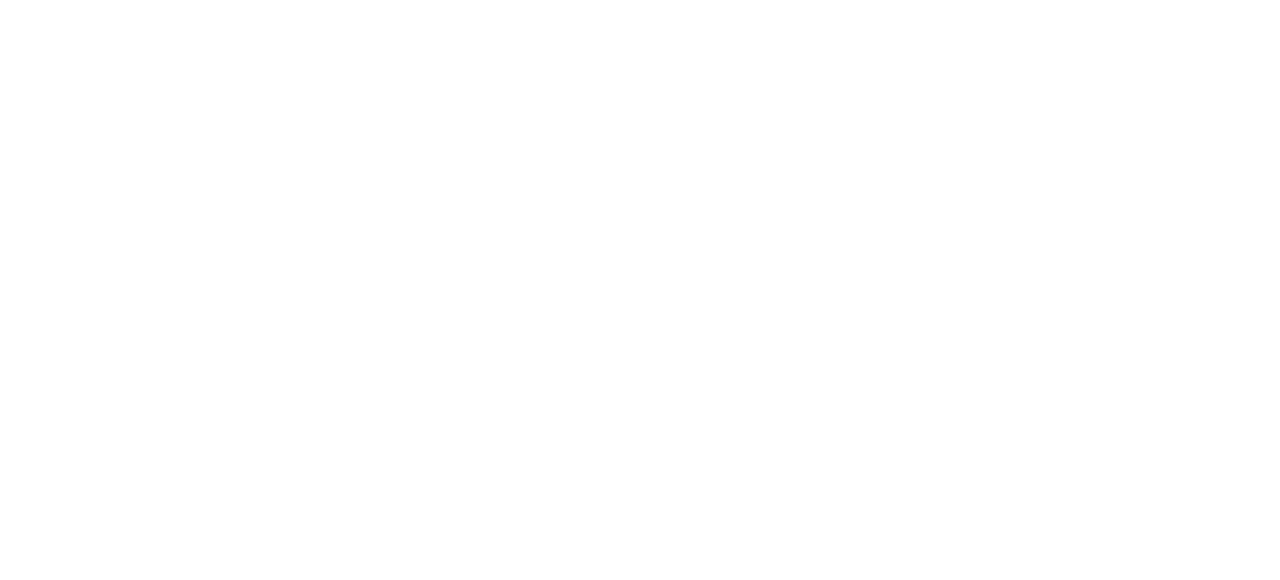
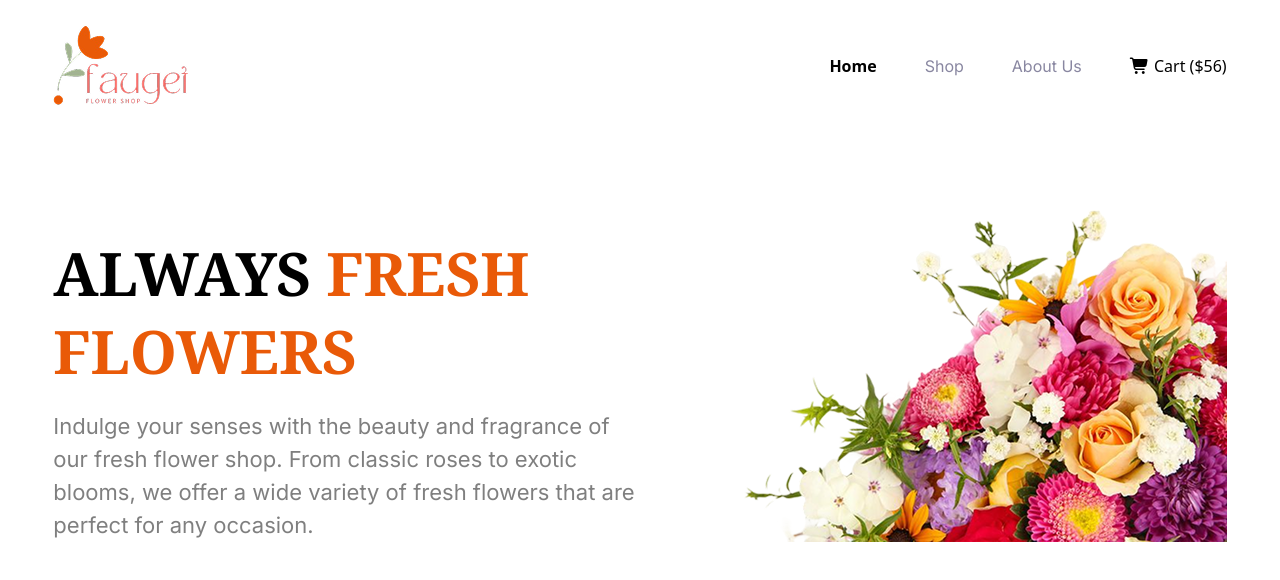
Before and after one commit to tanvirshekh-dev/Flower-Responsive-Website, a plain HTML site: page index.html in a window 1280 px wide. Drawn offline with nearby package versions, Linux system fonts and the light colour scheme.

Commit message:
make header section

```diff
--- a/index.html
+++ b/index.html
@@ -20,27 +20,63 @@
     />
 
     <!-- font awesome cdn  -->
-    <link rel="stylesheet" href="https://cdnjs.cloudflare.com/ajax/libs/font-awesome/7.0.0/css/all.min.css" integrity="sha512-DxV+EoADOkOygM4IR9yXP8Sb2qwgidEmeqAEmDKIOfPRQZOWbXCzLC6vjbZyy0vPisbH2SyW27+ddLVCN+OMzQ==" crossorigin="anonymous" referrerpolicy="no-referrer" />
+    <link
+      rel="stylesheet"
+      href="https://cdnjs.cloudflare.com/ajax/libs/font-awesome/7.0.0/css/all.min.css"
+      integrity="sha512-DxV+EoADOkOygM4IR9yXP8Sb2qwgidEmeqAEmDKIOfPRQZOWbXCzLC6vjbZyy0vPisbH2SyW27+ddLVCN+OMzQ=="
+      crossorigin="anonymous"
+      referrerpolicy="no-referrer"
+    />
 
     <!-- css file link -->
-     <link rel="stylesheet" href="styles/style.css">
+    <link rel="stylesheet" href="styles/style.css" />
 
     <!-- tailwind css CDN -->
     <script src="https://cdn.jsdelivr.net/npm/@tailwindcss/browser@4"></script>
   </head>
   <body>
+    <header>
+      <!-- navbar section start -->
+      <nav class="w-11/12 mx-auto flex justify-between items-center mt-6 mb-20">
+        <div class="nav-logo">
+          <img src="./assets/logo.png" alt="Flower logo" />
+        </div>
+        <div class="nav-list">
+          <ul class="flex gap-x-[48px]">
+            <li class="hidden lg:block font-bold"><a href="">Home</a></li>
+            <li class="hidden lg:block inter-regular"><a href="">Shop</a></li>
+            <li class="hidden lg:block inter-regular"><a href="">About Us</a></li>
+            <li class="text-2xl lg:text-base">
+              <a href=""
+                ><i class="fa-solid fa-cart-shopping"></i> Cart ($56)</a
+              >
+            </li>
+          </ul>
+        </div>
+      </nav>
+      <!-- navbar section end -->
 
-    <header>
-
+      <!-- header section start -->
+      <section class="flex justify-between w-11/12 mx-auto items-end">
+        <div class="header-content w-full lg:w-1/2 ">
+          <h2 class="header-title noto-serif-bold text-6xl leading-[1.3]">
+            ALWAYS <span class="primary-color ">FRESH FLOWERS</span>
+          </h2>
+          <p class="header-description inter-regular-description pt-5">
+            Indulge your senses with the beauty and fragrance of our fresh
+            flower shop. From classic roses to exotic blooms, we offer a wide
+            variety of fresh flowers that are perfect for any occasion.
+          </p>
+        </div>
+        <div class="header-imag">
+          <img src="./assets/hero-flower.png" alt="Flower" />
+        </div>
+      </section>
+      <!-- header section end -->
     </header>
 
-    <main>
+    <main></main>
 
-    </main>
-
-    <footer>
-
-    </footer>
-
+    <footer></footer>
   </body>
 </html>
--- a/styles/style.css
+++ b/styles/style.css
@@ -1,8 +1,4 @@
-*{
-    margin: 0;
-    padding: 0;
-    box-sizing: border-box;
-}
+
 /* noto serif font */
 .noto-serif-bold{
   font-family: "Noto Serif", serif;
@@ -25,6 +21,7 @@
   font-optical-sizing: auto;
   font-weight: 400;
   font-style: normal;
+  color: #8987A1;
 }
 .inter-regular-description{
   font-family: "Inter", sans-serif;
@@ -46,3 +43,7 @@
   font-weight: 700;
   font-style: normal;
 }
+/* Shared style */
+.primary-color{
+    color: #E95A08;
+}
```
Also changed, not shown: tailwind.line.css (renamed from tailwind.css).
